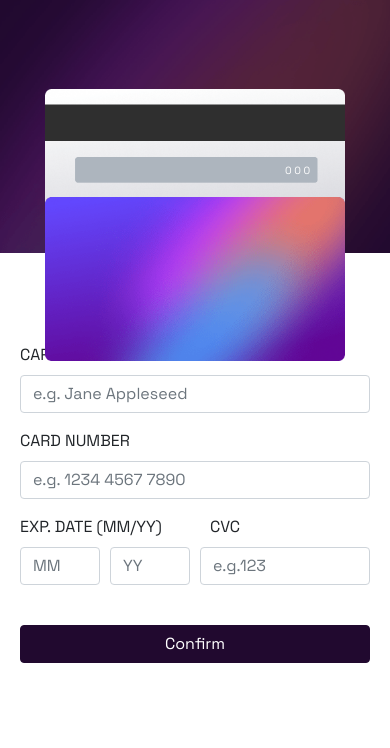
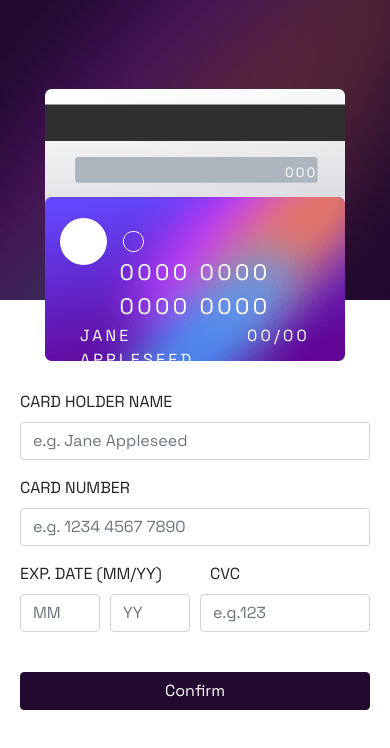
Before and after one commit to BlastChrome/Interactive-Card-Details-Form, a plain HTML site: page index.html in a window 390 px wide. Drawn offline with nearby package versions, Linux system fonts and the light colour scheme.

Commit message:
added initial html and css styling

```diff
--- a/index.html
+++ b/index.html
@@ -20,6 +20,14 @@
       <div class="img-box">
         <div class="credit-card-box front">
           <img class="credit-card card-front" src="/images/bg-card-front.png" alt="credit card img, front">
+          <svg class="card-logo" width="84" height="47" fill="none" xmlns="http://www.w3.org/2000/svg"><ellipse cx="23.478" cy="23.5" rx="23.478" ry="23.5" fill="#fff"/><path d="M83.5 23.5c0 5.565-4.507 10.075-10.065 10.075-5.559 0-10.065-4.51-10.065-10.075 0-5.565 4.506-10.075 10.065-10.075 5.558 0 10.065 4.51 10.065 10.075Z" stroke="#fff"/></svg>
+          <div class="card-info-wrapper">
+            <div class="card-number">0000 0000 0000 0000</div>
+            <div class="card-bottom-row">
+              <div class="card-name">Jane Appleseed</div>
+              <div class="card-date">00/00</div>
+            </div>
+          </div>
         </div>
         <div class="credit-card-box back">
           <img class="credit-card card-back" src="/images/bg-card-back.png" alt="credit card img, back">
--- a/src/css/style.css
+++ b/src/css/style.css
@@ -68,19 +68,15 @@ body{font-family: 'Space Grotesk', 'sans-serif';text-transform: uppercase;overfl
 
 .box{height: 100vh;}
 .right-box{width: 60%; background-color: white;float: right;display: flex;align-items: center;justify-content: center;}
-
 .left-box{width: 40%;background: url(/images/bg-main-desktop.png);background-repeat: no-repeat;background-size: cover;float: left;position: relative;}
-/* .left-box .credit-card-box{width: 140%;padding-top: 40%;position: relative;margin: 40% 15% -35% 21%;}
-.left-box .credit-card-box.back{margin: 40% 15% -35% 7%;}
-.left-box .credit-card-box img{  position: absolute;top: 0;left: 0;width: 100%;height: 100%;object-fit: contain; box-shadow: 0 0 0 black;} */
-
-
 .left-box .credit-card-box img.credit-card{width: 100%; height: auto;}
+.left-box .credit-card-box  svg.card-logo{position: absolute;top: 13%;left: 5%;z-index: 1;}
 .left-box .credit-card-box{position: absolute; left:45%; top: 30%;height: auto;width: 520px;}
 .left-box .credit-card-box.back{left:55%; top: 60%;}
-#card-back-numbers{position: absolute;color: #fff;top: 45%;left: 80%;font-size: 0.85em;letter-spacing: 0.25em;}
-
-
+.left-box .card-info-wrapper{position: absolute;bottom: 20px;width: 100%;display: flex;flex-direction: column;padding: 0 35px;font-size: 1em;color: #fff;height: 85px;justify-content: space-between;letter-spacing: 0.20em;}
+.left-box #card-back-numbers{position: absolute;color: #fff;top: 45%;left: 80%;font-size: 0.85em;letter-spacing: 0.15em;}
+.left-box .card-number{text-align: center;font-size: 2em;}
+.left-box .card-bottom-row{display: flex;justify-content: space-between;}
 .form-wrapper{max-width: 450px;}
 .form-wrapper button.btn-primary{width: 100%;background-color: #21092f;border-color: #21092f;text-transform: capitalize;}
 
@@ -89,6 +85,7 @@ body{font-family: 'Space Grotesk', 'sans-serif';text-transform: uppercase;overfl
     .left-box .credit-card-box{width: 390px; left:35%; top: 32%;}
     .left-box .credit-card-box.back{left:45%; top: 55%;}
     .form-wrapper {max-width: 350px;}
+    .left-box .card-number{font-size: 1.4em;letter-spacing: 0.15em;}
 
 
 }
@@ -96,7 +93,7 @@ body{font-family: 'Space Grotesk', 'sans-serif';text-transform: uppercase;overfl
 @media (max-width: 1199px){
     .left-box .credit-card-box.front{z-index: 1;left: 25%;top: 60%;}
     .left-box .credit-card-box.back{left: 35%;top: 45%;}
-    .left-box{width: 100%; height: 30vh; display: flex; align-items: center; justify-content: center; flex-direction: column;}
+    .left-box{width: 100%; height: 300px; display: flex; align-items: center; justify-content: center; flex-direction: column;}
     .left-box .img-box{display: flex;width: auto;flex-direction: column;position: relative;min-width: 100%;min-height: 100%;}
     .right-box{width: 100%; height: 70vh; align-items: flex-start; padding: 140px 0 0;}
 }
@@ -110,7 +107,7 @@ body{font-family: 'Space Grotesk', 'sans-serif';text-transform: uppercase;overfl
 @media (max-width: 455px){
     .left-box .credit-card-box.front, .left-box .credit-card-box.back{max-width: 300px;}
     .left-box .credit-card-box.front{top:197px;}
-    #card-back-numbers{font-size: 0.65em;}
+    .card-back-numbers{font-size: 0.65em;}
     .right-box{padding: 90px 5px 5px 5px;}
 }
 
```
